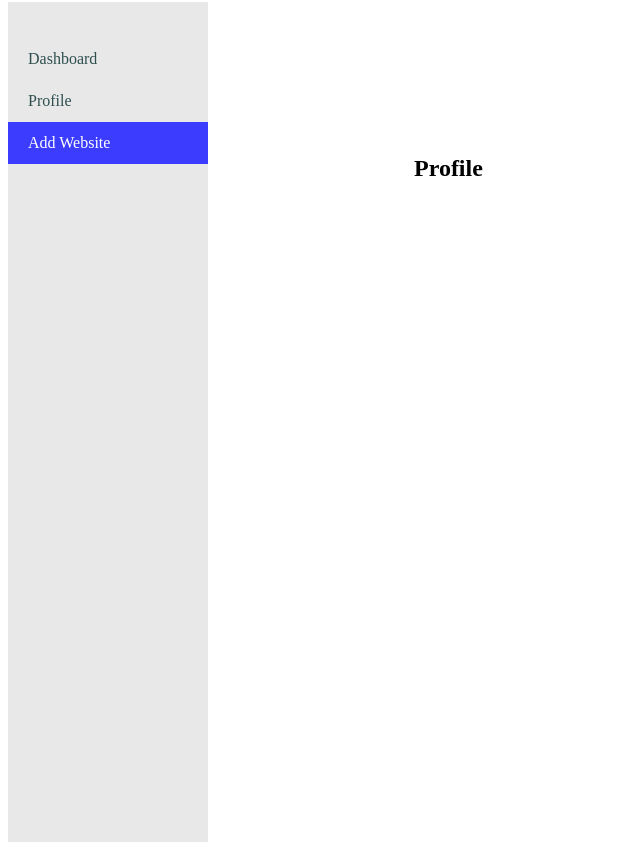
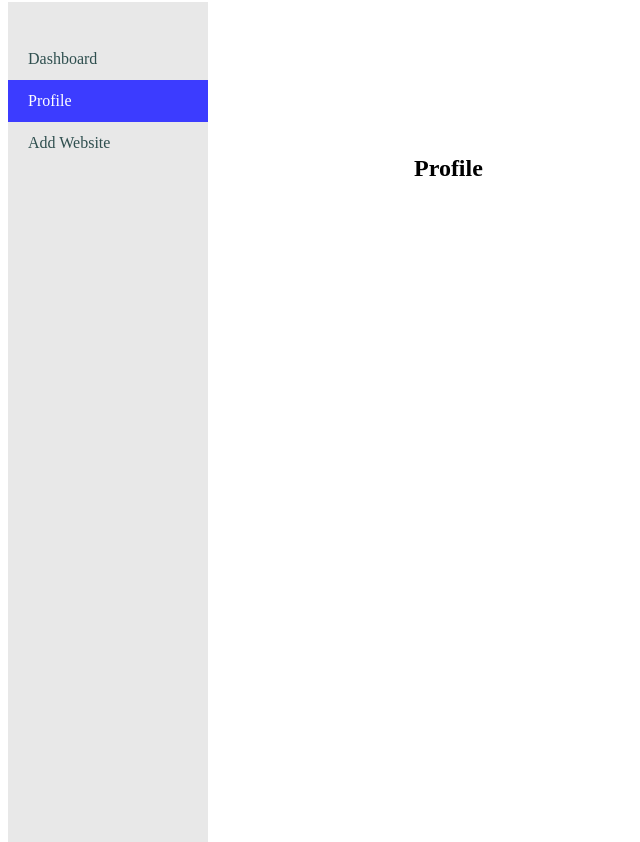
Before and after one commit to koenol/simple-website-monitoring-tool, a Flask app: page /profile in a window 1280 px wide. Shown: the part 58-900 px from the top of the page, without its empty margins (0-640 px from the left). Run offline with Flask 3, Linux system fonts and the light colour scheme.

Commit message:
fixed profile.html basic content

```diff
--- a/templates/profile.html
+++ b/templates/profile.html
@@ -17,8 +17,8 @@
 <nav class="sidebar">
     <ul class="nav-menu">
         <li><a href="/main" class="nav-link">Dashboard</a></li>
-        <li><a href="/profile" class="nav-link">Profile</a></li>
-        <li><a href="/add-website" class="nav-link active">Add Website</a></li>
+        <li><a href="/profile" class="nav-link active">Profile</a></li>
+        <li><a href="/add-website" class="nav-link">Add Website</a></li>
     </ul>
 </nav>
 
```
